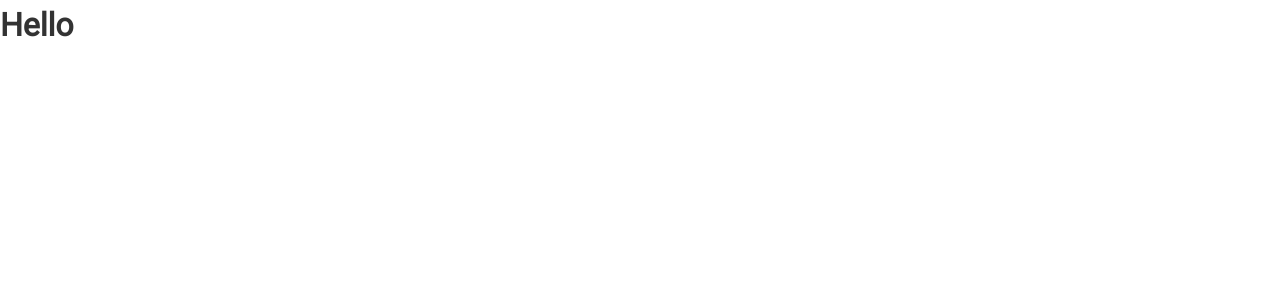
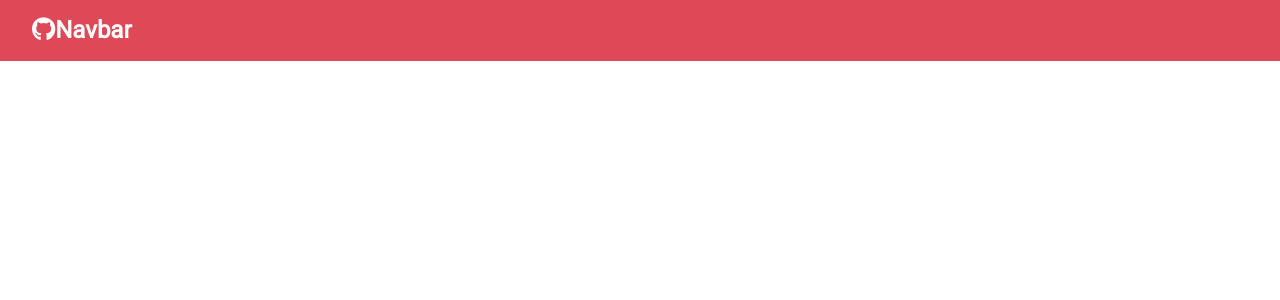
Before and after one commit to josephfmck/react-github-finder, a React (Create React App) app: page / in a window 1280 px wide. Shown: the top 300 px of the page. Built offline with nearby package versions, Linux system fonts and the light colour scheme.

Commit message:
add fontawesome script to public/index.html, use icon in src/App.js

```diff
--- a/public/index.html
+++ b/public/index.html
@@ -11,6 +11,7 @@
     />
     <link rel="apple-touch-icon" href="%PUBLIC_URL%/logo192.png" />
     <link rel="manifest" href="%PUBLIC_URL%/manifest.json" />
+    <!--*CSS LINKS GO HERE-->
     <title>Github Finder</title>
   </head>
   <body>
@@ -20,5 +21,12 @@
     <noscript>You need to enable JavaScript to run this app.</noscript>
     <!--root is where entire app is outputted - outputs Main App Component-->
     <div id="root"></div>
+
+    <!--*SCRIPT TAGS GO HERE-->
+    <!--FontAwesome-->
+    <script
+      src="https://kit.fontawesome.com/380f2ff115.js"
+      crossorigin="anonymous"
+    ></script>
   </body>
 </html>
--- a/src/App.js
+++ b/src/App.js
@@ -1,7 +1,11 @@
-//* import React so extends work for class
+//* 1ST import React so extends work for class
 //? By destructuring Component from React at import
 import React, { Component, Fragment } from "react";
-//main css for every component
+//* import components before CSS
+//Navbar component
+import Navbar from "./components/layout/Navbar";
+
+//*LAST main css for every component
 import "./App.css";
 
 //*MAIN APP COMPONENT is render through #root
@@ -13,11 +17,16 @@ class App extends Component {
   render() {
     //* COMMENT GO HERE
     //* Can add DOM JS IN RETURN with {}
+    //add components with < ComponentName/>
 
+    //For Nav: switch wrap div to navTag
+    //? To Use fontawesome icon: in public/index.html add link
     return (
-      <div className='App'>
-        <h1>Hello</h1>
-      </div>
+      <nav className='navbar bg-primary'>
+        <h1>
+          <i className='fab fa-github'></i>Navbar
+        </h1>
+      </nav>
     );
   }
 }
--- a/src/components/layout/Navbar.js
+++ b/src/components/layout/Navbar.js
@@ -5,7 +5,11 @@ import React, { Component } from "react";
 
 export class Navbar extends Component {
   render() {
-    return <div></div>;
+    return (
+      <div>
+        <h1>Navbar</h1>
+      </div>
+    );
   }
 }
 
```
